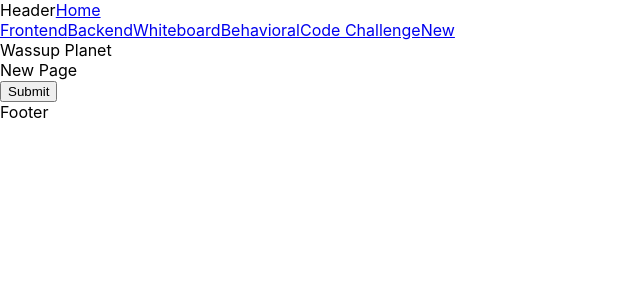
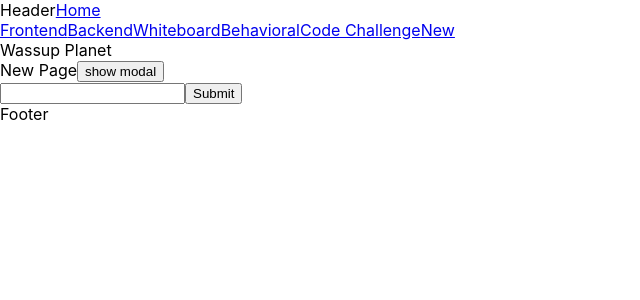
Before and after one commit to chris-a-phillips/interview-prep, a React (Create React App) app in the folder frontend/: page /new in a window 1280 px wide. Shown: the top 300 px of the page, without its empty margins (0-640 px from the left). Built offline with nearby package versions, Linux system fonts and the light colour scheme.

Commit message:
Started creating form

```diff
--- a/frontend/src/components/New/New.css
+++ b/frontend/src/components/New/New.css
@@ -0,0 +1,3 @@
+.modal {
+    background-color: aqua;
+}
--- a/frontend/src/components/New/New.js
+++ b/frontend/src/components/New/New.js
@@ -1,10 +1,54 @@
-import React from 'react';
+import React, { useState } from 'react';
+import axios from 'axios'
+import './New.css'
 
 const New = () => {
+    const [data, setData] = useState({
+        prompt: '',
+        answer: '',
+        topic: [],
+        category: '',
+        resource: '',
+        example: '',
+    })
+
+    const [message, setMessage] = useState()
+
+    const handleChange = (event) => {
+        event.preventDefault()
+    }
+
+    const handleSubmit = (event) => {
+        event.preventDefault()
+
+        const url = 'http://localhost:8000/api/questions/'
+        console.log('submitted')
+        axios({
+            method: 'post',
+            url: url,
+            data: data
+        })
+            .then((res) => {
+
+            })
+    }
+
+    const showModal = () => {
+        setMessage(!message)
+        console.log('clicked')
+    }
+
+    console.log(message)
+
     return (
         <div>
             New Page
-            <form>
+            {message === true  ? (
+                <div className='modal'>Successfully Submitted/Failed Submission</div>
+            ) : null}
+            <button onClick={showModal}>show modal</button>
+            <form onSubmit={handleSubmit}>
+                <input></input>
                 <button>Submit</button>
             </form>
         </div>
```
Also changed, not shown: 1 other file (tests, documents, lock files or other folders).
